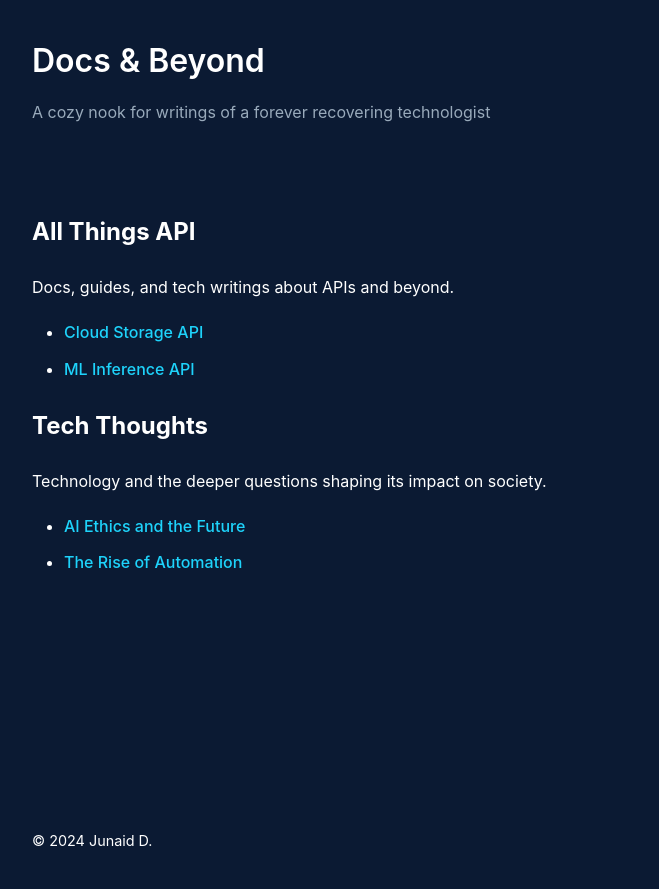
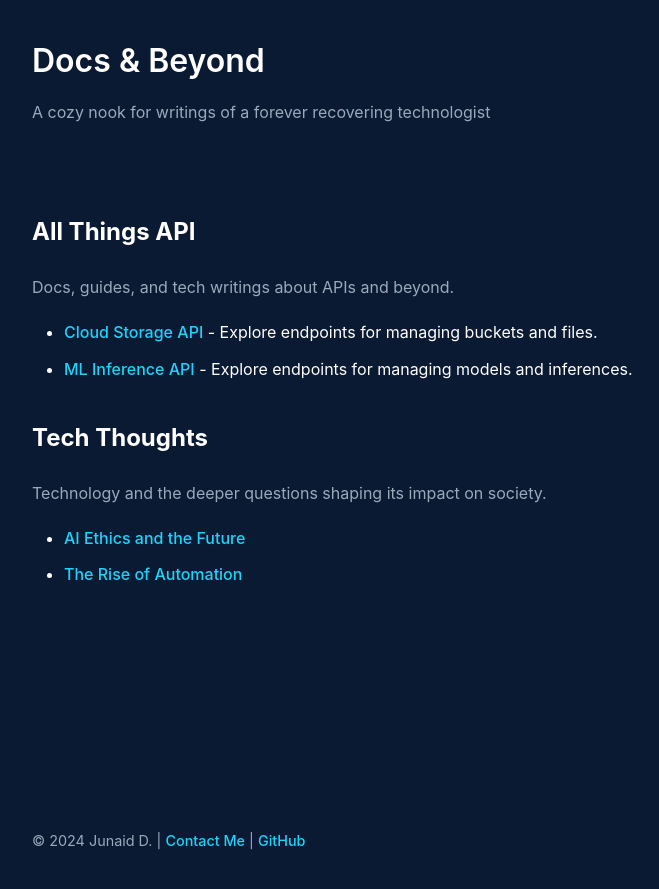
Before and after one commit to junaiddodhia/docs, a Jekyll site: the page index.html, which Jekyll copies as it is, in a window 1280 px wide. Shown: the top 889 px of the page, without its empty margins (0-659 px from the left). Built offline with Jekyll 4.4.1, drawn with Linux system fonts in a browser that asks for light colours.

Commit message:
Add custom styles

```diff
--- a/assets/css/styles.css
+++ b/assets/css/styles.css
@@ -57,8 +57,8 @@ a {
 }
 
 a:hover {
+    color: #79c0ff; /* Slightly lighter blue */
     text-decoration: underline;
-    color: #1ed3fb; /* Consistent hover color */
 }
 
 /* Code Styling */
@@ -135,3 +135,11 @@ button:hover {
     background-color: #99aabb; /* Muted Gray for thumb */
     border-radius: 4px;
 }
+
+section {
+    margin-bottom: 2rem;
+}
+
+p {
+    color: #99aabb; /* Muted gray for secondary text */
+}
--- a/index.html
+++ b/index.html
@@ -17,8 +17,8 @@
             <h2>All Things API</h2>
             <p>Docs, guides, and tech writings about APIs and beyond.</p>
             <ul>
-                <li><a href="cloud-storage/index.html">Cloud Storage API</a></li>
-                <li><a href="ml-inference/index.html">ML Inference API</a></li>
+                <li><a href="cloud-storage/index.html">Cloud Storage API</a> - Explore endpoints for managing buckets and files.</li>
+                <li><a href="ml-inference/index.html">ML Inference API</a> - Explore endpoints for managing models and inferences.</li>
             </ul>
         </section>
 
@@ -33,7 +33,8 @@
         </section>
     </div>
     <footer>
-        <p>© 2024 Junaid D.</p>
+        <p>© 2024 Junaid D. | <a href="mailto:junaiddodhia@gmail.com">Contact Me</a> | <a href="https://github.com/junaiddodhia" target="_blank">GitHub</a></p>
     </footer>
+
 </body>
 </html>
```
